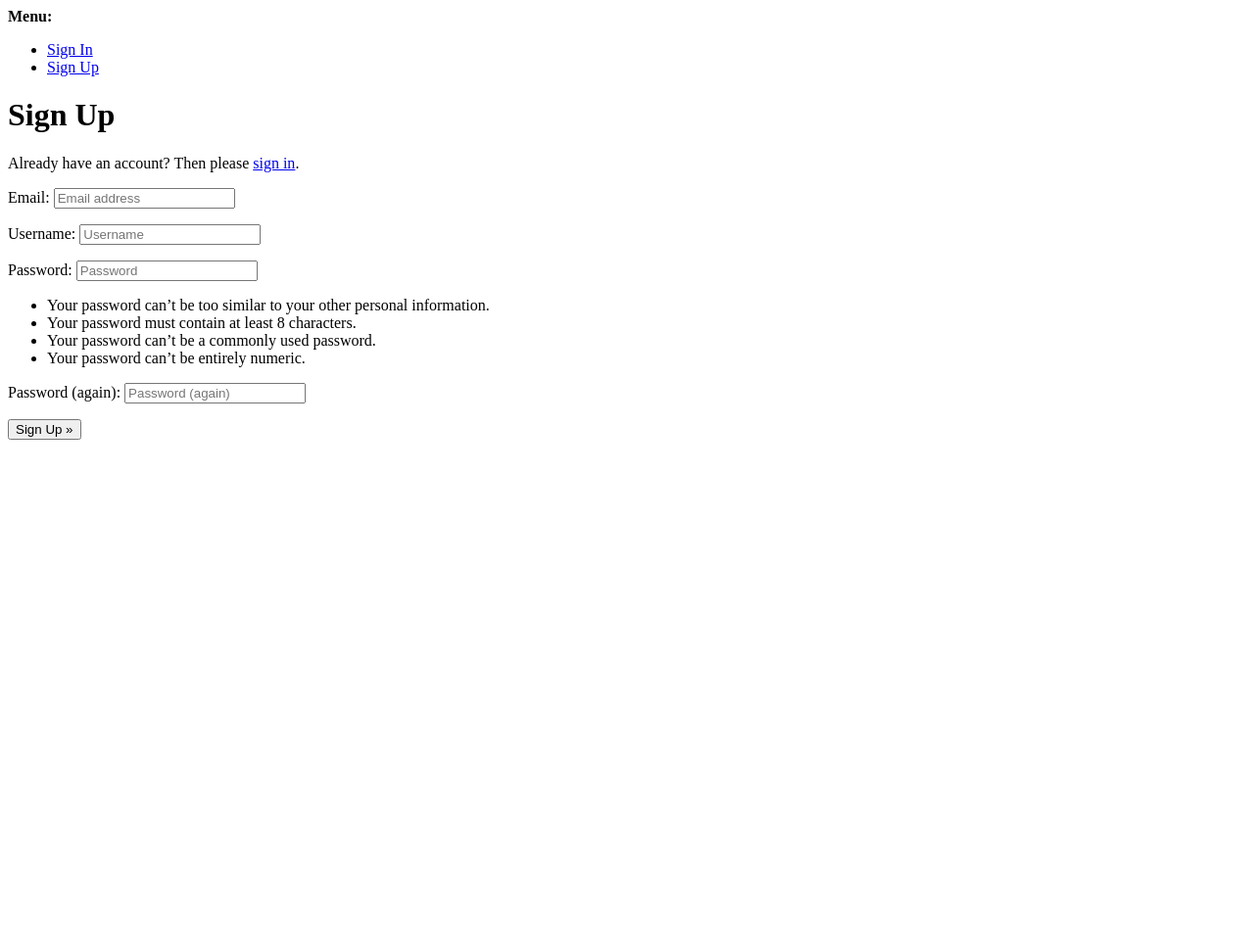
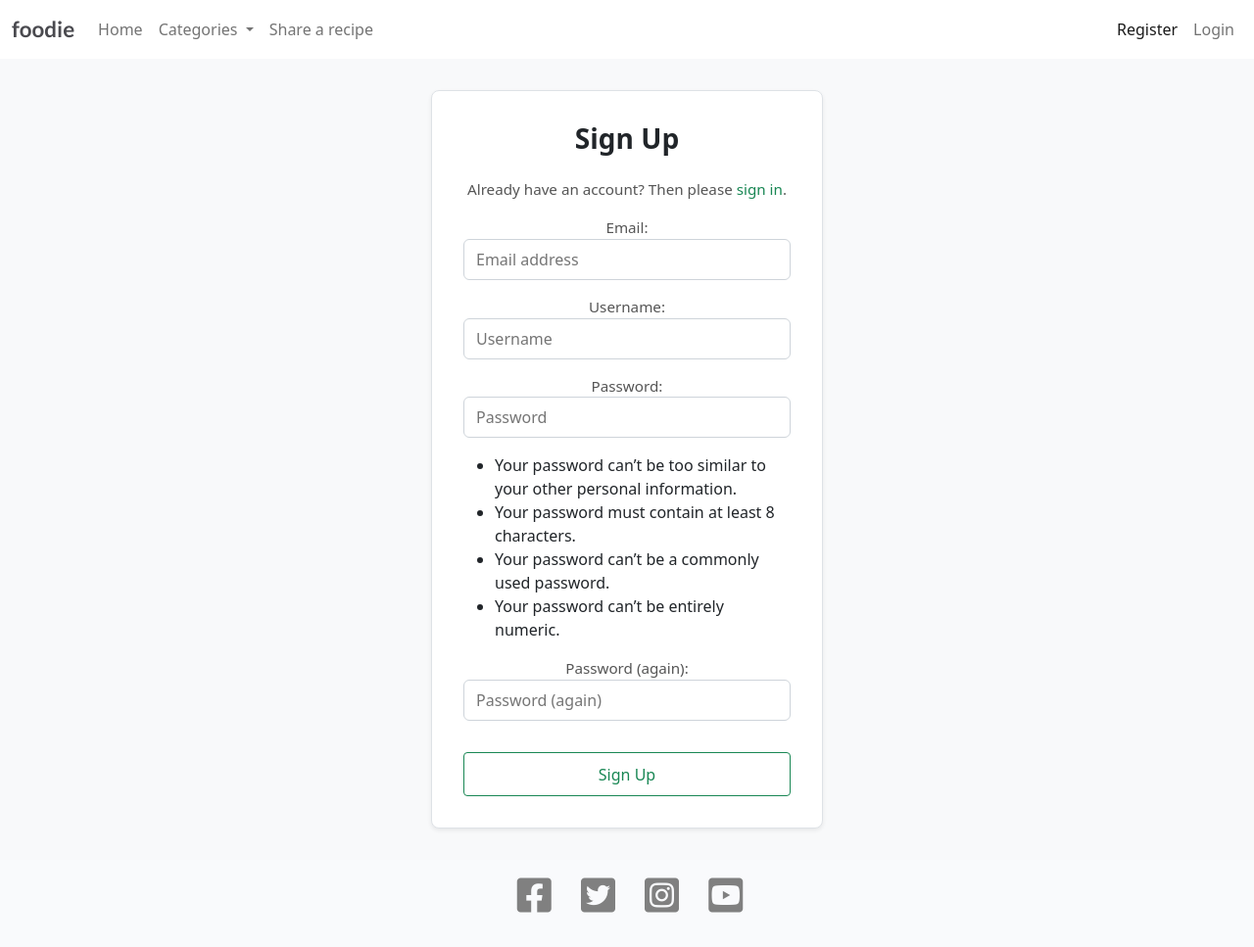
Before and after one commit to PaulMarren/foodie, a Django app: page /accounts/signup/ in a window 1280 px wide. Shown: the whole page at 98% size. Before the commit the page ends 449 px from the top, so only its background shows below. Run offline with Django 5.2, Linux system fonts and the light colour scheme.

Commit message:
Styled signup.html page

```diff
--- a/templates/account/signup.html
+++ b/templates/account/signup.html
@@ -1,13 +1,16 @@
-{% extends "account/base.html" %}
+{% extends "base.html" %}
 
 {% load i18n %}
 
-{% block head_title %}{% trans "Signup" %}{% endblock head_title %}
+{% block head_title %}{% trans "Sign Up" %}{% endblock head_title %}
 
 {% block content %}
-<h1>{% trans "Sign Up" %}</h1>
 
-<p>{% blocktrans %}Already have an account? Then please <a href="{{ login_url }}">sign in</a>.{% endblocktrans %}</p>
+<div class="auth-container">
+    <div class="auth-card">
+        <h3>{% trans "Sign Up" %}</h3>
+
+        <p>{% blocktrans %}Already have an account? Then please <a class="link" href="{{ login_url }}">sign in</a>.{% endblocktrans %}</p>
 
         <form class="signup" id="signup_form" method="post" action="{% url 'account_signup' %}">
             {% csrf_token %}
@@ -15,7 +18,9 @@
             {% if redirect_field_value %}
                 <input type="hidden" name="{{ redirect_field_name }}" value="{{ redirect_field_value }}" />
             {% endif %}
-  <button type="submit">{% trans "Sign Up" %} &raquo;</button>
+            <button class="btn btn-outline-success mt-3" type="submit">{% trans "Sign Up" %}</button>
         </form>
+    </div>
+</div>
 
 {% endblock content %}
```
Lines whose indentation alone changed are shown as unchanged.
